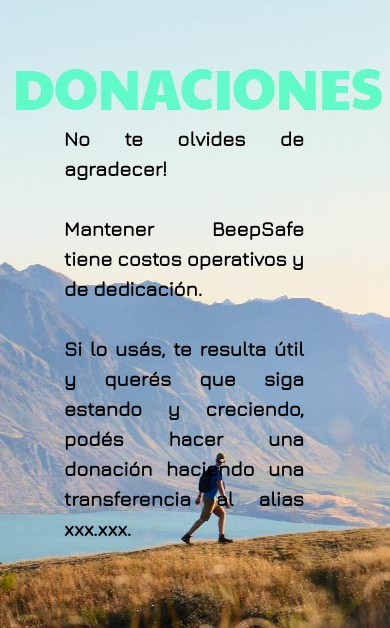
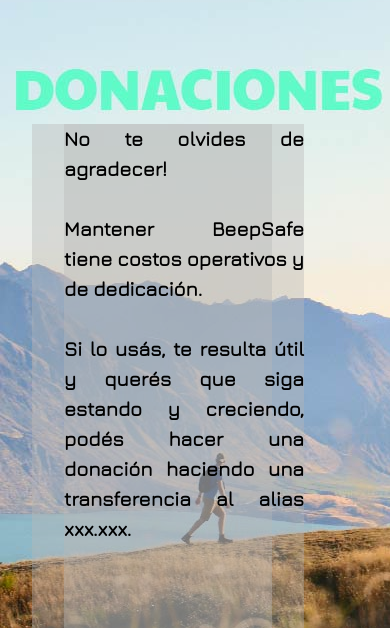
Before and after one commit to JRojo66/Beepsafe_v3, a plain HTML site: page pages/donaciones.html in a window 390 px wide. Shown: the part 62-690 px from the top of the page. Drawn offline with nearby package versions, Linux system fonts and the light colour scheme.

Commit message:
Ajuste color de fondo de letras en donaciones

```diff
--- a/SASS/mobile/_sección_principal.scss
+++ b/SASS/mobile/_sección_principal.scss
@@ -43,6 +43,7 @@
         font-size: 20px;
         color: black;
         font-weight: bold;
+        background-color: $color_fondo_letras;
         @include size(240px, 510px);
         margin-left: 32px;
         margin-top: 36%;
```
Also changed, not shown: styles/styles.css, 1 other file.
